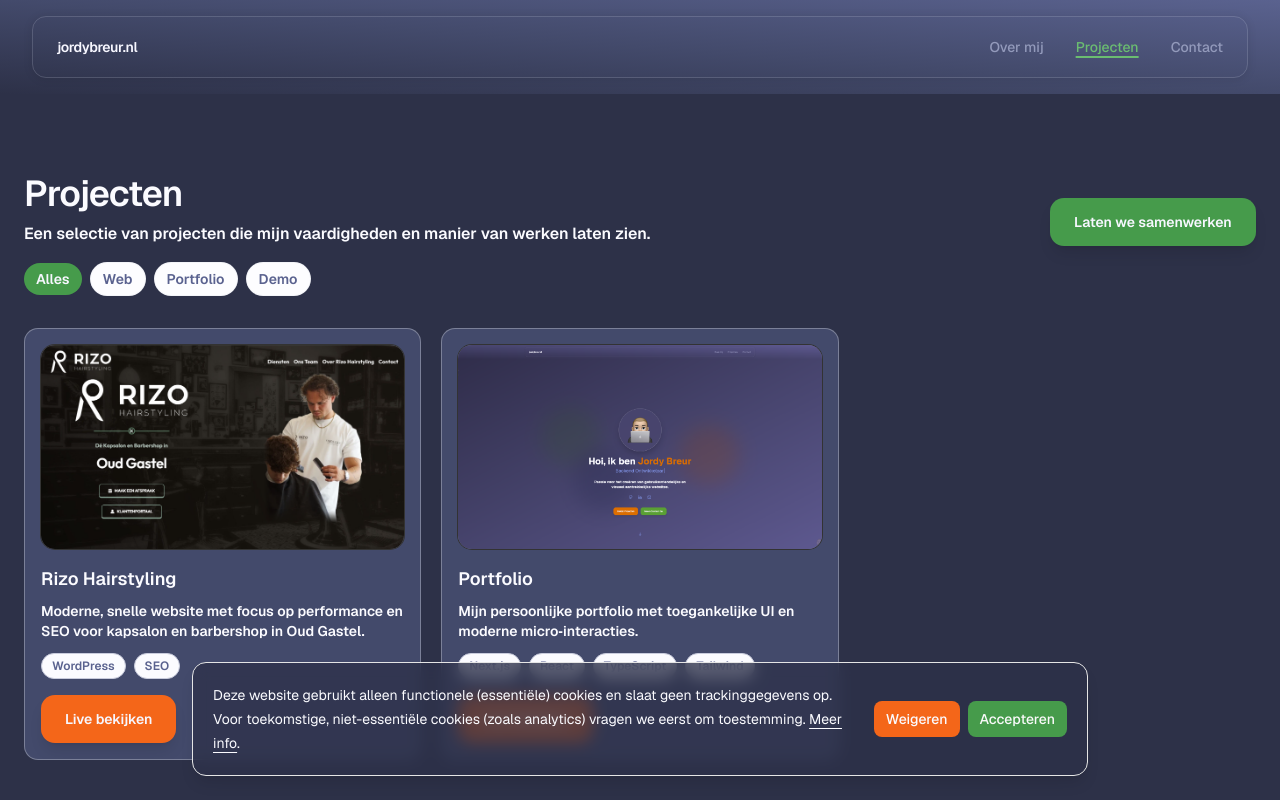
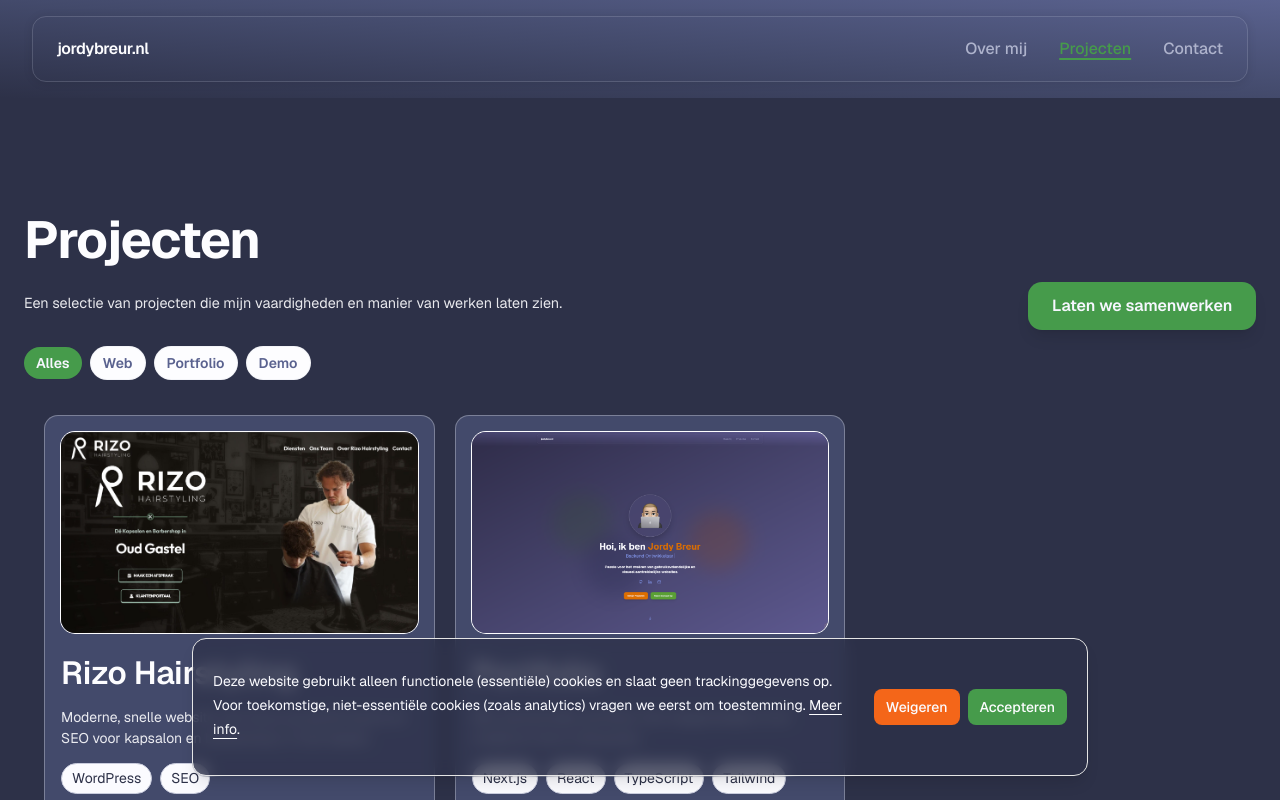
Before and after one commit to Joooooordy/portfolio-nextjs, a Next.js app: page /projects in a window 1280 px wide. Built offline with nearby package versions, Linux system fonts and the light colour scheme.

Commit message:
changes final

```diff
--- a/app/contact/page.tsx
+++ b/app/contact/page.tsx
@@ -58,7 +58,7 @@ export default function ContactPage() {
           >
             <Card className="bg-cool_gray-300/80 rounded-2xl shadow-lg hover:shadow-2xl hover:scale-[1.02] transition-all duration-300 h-full p-8">
               <CardContent className="space-y-6 p-0">
-                <p className="text-ghost_white-800 leading-relaxed font-semibold">
+                <p className="text-ghost_white-800 leading-relaxed">
                   Stuur me gerust een bericht via het formulier, of neem direct contact op via onderstaande gegevens.
                 </p>
 
@@ -72,7 +72,7 @@ export default function ContactPage() {
                       <p className="text-sm text-ghost_white-800/70 font-medium">E-mail</p>
                       <a
                         href="mailto:contact@jordybreur.nl"
-                        className="text-ghost_white-800 hover:text-dark_spring_green-600 transition-colors font-semibold"
+                        className="text-ghost_white-800 hover:text-dark_spring_green-600 transition-colors"
                       >
                         contact@jordybreur.nl
                       </a>
@@ -85,7 +85,7 @@ export default function ContactPage() {
                     </div>
                     <div>
                       <p className="text-sm text-ghost_white-800/70 font-medium">Locatie</p>
-                      <p className="text-ghost_white-800 font-semibold">
+                      <p className="text-ghost_white-800">
                         Fijnaart
                       </p>
                     </div>
--- a/app/globals.css
+++ b/app/globals.css
@@ -77,8 +77,9 @@
   --color-syracuse_red_orange: var(--color-syracuse_red_orange-500);
 
   /* Base background/foreground tokens used in utilities */
-  --color-background: var(--color-cool_gray-200);
-  --color-foreground: var(--color-black-600);
+  /* Use a dark branded background with high-contrast light foreground for WCAG AA/AAA */
+  --color-background: var(--color-cool_gray-200); /* #2d3148 */
+  --color-foreground: var(--color-ghost_white-900); /* #fdfdff */
   --color-sidebar-ring: var(--sidebar-ring);
   --color-sidebar-border: var(--sidebar-border);
   --color-sidebar-accent-foreground: var(--sidebar-accent-foreground);
@@ -122,20 +123,21 @@
   --font-sans: 'Geist', ui-sans-serif, system-ui, sans-serif;
   --font-mono: 'Geist Mono', ui-monospace, SFMono-Regular, monospace;
   --radius: 0.625rem;
-  --background: oklch(1 0 0);
-  --foreground: oklch(0.145 0 0);
+  /* Align Tailwind design tokens with brand palette variables for consistent theming */
+  --background: var(--color-background);
+  --foreground: var(--color-foreground);
   --card: oklch(1 0 0);
-  --card-foreground: oklch(0.145 0 0);
+  --card-foreground: var(--color-oxford_blue-100);
   --popover: oklch(1 0 0);
-  --popover-foreground: oklch(0.145 0 0);
-  --primary: oklch(0.205 0 0);
-  --primary-foreground: oklch(0.985 0 0);
+  --popover-foreground: var(--color-foreground);
+  --primary: var(--color-dark_spring_green-600);
+  --primary-foreground: var(--color-ghost_white-900);
   --secondary: oklch(0.97 0 0);
-  --secondary-foreground: oklch(0.205 0 0);
+  --secondary-foreground: var(--color-oxford_blue-100);
   --muted: oklch(0.97 0 0);
-  --muted-foreground: oklch(0.556 0 0);
+  --muted-foreground: var(--color-cool_gray-700);
   --accent: oklch(0.97 0 0);
-  --accent-foreground: oklch(0.205 0 0);
+  --accent-foreground: var(--color-oxford_blue-100);
   --destructive: oklch(0.577 0.245 27.325);
   --border: oklch(0.922 0 0);
   --input: oklch(0.922 0 0);
@@ -146,13 +148,41 @@
   --chart-4: oklch(0.828 0.189 84.429);
   --chart-5: oklch(0.769 0.188 70.08);
   --sidebar: oklch(0.985 0 0);
-  --sidebar-foreground: oklch(0.145 0 0);
-  --sidebar-primary: oklch(0.205 0 0);
-  --sidebar-primary-foreground: oklch(0.985 0 0);
+  --sidebar-foreground: var(--color-oxford_blue-100);
+  --sidebar-primary: var(--primary);
+  --sidebar-primary-foreground: var(--primary-foreground);
   --sidebar-accent: oklch(0.97 0 0);
-  --sidebar-accent-foreground: oklch(0.205 0 0);
+  --sidebar-accent-foreground: var(--color-oxford_blue-100);
   --sidebar-border: oklch(0.922 0 0);
   --sidebar-ring: oklch(0.708 0 0);
+
+  /* Unified typography scale (rem-based; responsive via clamp for headings) */
+  --font-weight-regular: 400;
+  --font-weight-medium: 500;
+  --font-weight-semibold: 600;
+  --font-weight-bold: 700;
+
+  --font-size-body-sm: 0.875rem; /* 14px for small meta text */
+  --line-height-body-sm: 1.5;
+
+  --font-size-body: 0.9rem; /* 16px minimum */
+  --line-height-body: 1.6; /* 1.45–1.7 target */
+
+  --font-size-body-lg: 1.125rem; /* 18px */
+  --line-height-body-lg: 1.65;
+
+  /* Heading sizes use fluid clamp for better responsiveness */
+  --font-size-h1: clamp(2rem, 1.25rem + 2.8vw, 3.25rem);
+  --font-size-h2: clamp(1.75rem, 1.1rem + 2vw, 2.5rem);
+  --font-size-h3: clamp(1.5rem, 1rem + 1.4vw, 2rem);
+  --font-size-h4: clamp(1.25rem, 0.95rem + 0.9vw, 1.5rem);
+  --font-size-h5: clamp(1.125rem, 0.95rem + 0.4vw, 1.25rem);
+  --font-size-h6: 1rem;
+
+  --line-height-heading-tight: 1.2;
+  --line-height-heading: 1.3;
+  --tracking-heading-tight: -0.015em;
+  --tracking-heading: -0.01em;
 }
 
 html {
@@ -166,9 +196,13 @@ html, body {
 }
 
 body {
-  background-color: var(--color-background);
-  color: var(--color-foreground);
-  /* Use Tailwind's font-sans (Geist) via class on <body> to avoid duplication */
+  /* Typography base defaults */
+  font-family: var(--font-sans), serif;
+  font-size: var(--font-size-body);
+  line-height: var(--line-height-body);
+  letter-spacing: 0;
+  -webkit-font-smoothing: antialiased;
+  -moz-osx-font-smoothing: grayscale;
   text-rendering: optimizeLegibility;
 }
 
@@ -261,6 +295,89 @@ body {
   body {
     @apply bg-background text-foreground;
   }
+  /* Headings hierarchy */
+  h1, h2, h3, h4, h5, h6 {
+    font-family: var(--font-sans), serif;
+    color: var(--foreground);
+    line-height: var(--line-height-heading);
+    margin-block: 0.6em 0.4em;
+  }
+  h1 {
+    font-size: var(--font-size-h1);
+    font-weight: var(--font-weight-bold);
+    letter-spacing: var(--tracking-heading-tight);
+    line-height: var(--line-height-heading-tight);
+  }
+  h2 {
+    font-size: var(--font-size-h2);
+    font-weight: var(--font-weight-bold);
+    letter-spacing: var(--tracking-heading);
+  }
+  h3 {
+    font-size: var(--font-size-h3);
+    font-weight: var(--font-weight-semibold);
+    letter-spacing: var(--tracking-heading);
+  }
+  h4 {
+    font-size: var(--font-size-h4);
+    font-weight: var(--font-weight-semibold);
+    letter-spacing: -0.005em;
+  }
+  h5 {
+    font-size: var(--font-size-h5);
+    font-weight: var(--font-weight-medium);
+  }
+  h6 {
+    font-size: var(--font-size-h6);
+    font-weight: var(--font-weight-medium);
+    letter-spacing: 0.005em;
+  }
+
+  /* Text elements */
+  p {
+    font-size: var(--font-size-body);
+    line-height: var(--line-height-body);
+    margin-block: 0.75em 1em;
+  }
+  small, .text-body-sm {
+    font-size: var(--font-size-body-sm);
+    line-height: var(--line-height-body-sm);
+  }
+  .text-body, .prose p {
+    font-size: var(--font-size-body);
+    line-height: var(--line-height-body);
+  }
+  .text-body-lg {
+    font-size: var(--font-size-body-lg);
+    line-height: var(--line-height-body-lg);
+  }
+
+  /* Links: maintain accessible contrast and clear hover state */
+  a {
+    color: var(--foreground);
+    text-decoration-thickness: 0.08em;
+    text-underline-offset: 0.2em;
+  }
+  a:hover {
+    text-decoration: underline;
+  }
+
+  /* Lists */
+  ul, ol {
+    padding-inline-start: 1.25rem;
+    margin-block: 0.5em 1em;
+  }
+  li {
+    margin-block: 0.25em;
+  }
+
+  /* Code */
+  code, kbd, samp, pre {
+    font-family: var(--font-mono);
+  }
+  code {
+    font-size: 0.9375rem;
+  }
 }
 
 /* Custom animations for Hero section */
--- a/app/projects/projects-client.tsx
+++ b/app/projects/projects-client.tsx
@@ -50,8 +50,8 @@ export default function ProjectsClient() {
         <header className="mb-6 flex flex-col gap-4 sm:mb-8">
           <div className="flex flex-col items-start justify-between gap-4 sm:flex-row sm:items-end">
             <div>
-              <h1 className="text-4xl font-semibold tracking-tight text-ghost_white-800">Projecten</h1>
-              <p className="mt-2 max-w-2xl text-ghost_white-800 font-semibold">
+              <h1 className="tracking-tight">Projecten</h1>
+              <p className="mt-2 max-w-2xl text-body text-foreground/90">
                 Een selectie van projecten die mijn vaardigheden en manier van werken laten zien.
               </p>
             </div>
@@ -106,13 +106,13 @@ export default function ProjectsClient() {
                   />
                 </div>
                 <div className="mt-4">
-                  <h2 className="text-lg font-semibold text-ghost_white-800">{p.title}</h2>
-                  <p className="mt-2 text-sm font-semibold text-ghost_white-800">{p.description}</p>
+                  <h3 className="font-semibold">{p.title}</h3>
+                  <p className="mt-2 text-body-sm text-foreground/90">{p.description}</p>
                   <div className="mt-3 flex flex-wrap gap-2">
                     {p.tags.map((tag) => (
                       <span
                         key={tag}
-                        className="rounded-full border border-cool_gray-800 bg-ghost_white-800 px-2.5 py-1 text-xs font-semibold text-cool_gray-400"
+                        className="rounded-full border border-cool_gray-800 bg-ghost_white-800 px-2.5 py-1 text-body-sm text-background"
                       >
                         {tag}
                       </span>
@@ -128,7 +128,7 @@ export default function ProjectsClient() {
                                 aria-label={`Open ${p.title} in een nieuw tabblad`}>Live bekijken </a>
                         </Button>
                     ) : (
-                      <span className="inline-flex items-center gap-2 rounded-full border border-cool_gray-800/20 bg-ghost_white-900 px-3 py-1.5 text-sm text-cool_gray-600">
+                      <span className="inline-flex items-center gap-2 rounded-full border border-cool_gray-800/20 bg-ghost_white-900 px-3 py-1.5 text-body-sm text-muted-foreground">
                         Privé of in ontwikkeling
                       </span>
                     )}
--- a/components/AboutSection.tsx
+++ b/components/AboutSection.tsx
@@ -99,7 +99,7 @@ export default function AboutSection() {
                 {/* Profielbeschrijving */}
                 <Card className="md:col-span-7 bg-cool_gray-300 text-ghost_white-800 rounded-2xl shadow-lg hover:shadow-2xl transition-all duration-300 p-8">
                     <CardContent className="space-y-6 p-0">
-                        <p className="font-semibold leading-relaxed text-md md:text-md">
+                        <p className="leading-relaxed text-md md:text-md">
                             Hallo! Ik ben Jordy Breur, een gepassioneerde Junior Developer met een liefde voor moderne webontwikkeling, clean code en intuïtieve gebruikersinterfaces. In 2025 ben ik Cum Laude afgestudeerd in Software Development. Daarnaast werk ik momenteel bij Fremen IT Workers en KPN. Ik geloof in samenwerking, kwaliteit en het continu verbeteren van mijn vaardigheden om de best mogelijke oplossingen te leveren.</p>
                         <Button className="bg-syracuse_red_orange-600 text-ghost_white rounded-xl px-6 py-3 font-semibold shadow-lg hover:shadow-xl transition-all"
                                 asChild>
@@ -144,7 +144,7 @@ export default function AboutSection() {
                                             <p className="text-sm font-semibold text-dark_spring_green-700">
                                                 {item.company}
                                             </p>
-                                            <p className="text-cool_gray-900 leading-relaxed font-semibold">
+                                            <p className="text-cool_gray-900 leading-relaxed">
                                                 {item.description}
                                             </p>
                                         </CardContent>
--- a/components/Hero.tsx
+++ b/components/Hero.tsx
@@ -129,7 +129,7 @@ export default function Hero() {
                 >
                     <div className="text-xl md:text-2xl text-ghost_white-800">
                         {subtitles.map((subtitle, index) => (
-                            <motion.p
+                            <motion.h5
                                 key={index}
                                 initial={{ opacity: 0, y: 20 }}
                                 animate={{
@@ -140,7 +140,7 @@ export default function Hero() {
                                 className="absolute inset-0 flex items-center justify-center"
                             >
                                 {subtitle}
-                            </motion.p>
+                            </motion.h5>
                         ))}
                     </div>
                 </motion.div>
@@ -178,7 +178,7 @@ export default function Hero() {
                         className="rounded-full hover:bg-syracuse_red_orange-600/10 hover:text-syracuse_red_orange-600 transition-colors"
                         asChild
                     >
-                        <a href="mailto:contact@jordybreur.nl" aria-label="Email">
+                        <a href="/contact" aria-label="Email">
                             <Mail className="w-8 h-8 text-oxford_blue-800" />
                         </a>
                     </Button>
--- a/components/ProjectsSection.tsx
+++ b/components/ProjectsSection.tsx
@@ -19,7 +19,7 @@ export default function ProjectsSection() {
             <div className="grid grid-cols-1 sm:grid-cols-2 lg:grid-cols-3 gap-8">
                 {projects.map((p) => (
                     <Card key={p.title}
-                          className="bg-cool_gray-300 rounded-2xl shadow-lg hover:shadow-2xl overflow-hidden transition-transform hover:scale-105">
+                          className="bg-cool_gray-300 rounded-2xl shadow-lg hover:shadow-2xl overflow-hidden transition-shadow">
                         <CardHeader className="p-0">
                             <div className="relative w-full h-60">
                                 <Image src={p.image} alt={p.title} fill className="rounded-t-2xl object-cover" loading="lazy" sizes="(max-width: 640px) 100vw, (max-width: 1024px) 50vw, 33vw"/>
--- a/components/SkillsSection.tsx
+++ b/components/SkillsSection.tsx
@@ -42,7 +42,7 @@ export default function SkillsSection() {
                                 {s.icon}
                             </div>
                             <h3 className="text-xl font-bold mb-2">{s.title}</h3>
-                            <p className="text-ghost_white-800 text-sm font-semibold">{s.desc}</p>
+                            <p className="text-ghost_white-800 text-sm ">{s.desc}</p>
                         </CardContent>
                     </Card>
                 ))}
--- a/components/navbar.tsx
+++ b/components/navbar.tsx
@@ -33,9 +33,9 @@ export default function Navbar() {
     return () => window.removeEventListener("scroll", handleScroll);
   }, []);
 
-  const linkBase = "rounded-md px-3 py-2 text-sm font-medium focus:outline-none focus:ring-2 focus:ring-oxford_blue-800/40";
-  const linkIdle = "text-cool_gray-600 hover:text-dark_spring_green-600 transition-colors duration-200 ease-out font-medium";
-  const linkActive = "text-dark_spring_green-700 underline underline-offset-4 font-medium decoration-2 decoration-spring_green-500";
+  const linkBase = "rounded-md px-3 py-2 text-base font-medium focus:outline-none focus:ring-2 focus:ring-oxford_blue-800/40";
+  const linkIdle = "text-muted-foreground hover:text-primary transition-colors duration-200 ease-out font-medium";
+  const linkActive = "text-primary underline underline-offset-4 font-medium decoration-2";
 
   return (
     <header
@@ -43,7 +43,7 @@ export default function Navbar() {
     >
       <div className="container-px mx-auto container">
         <nav className="my-4 flex items-center justify-between rounded-xl border border-cool_gray-800/20 p-3 shadow-[0_1px_10px_rgba(0,0,0,0.1)]" aria-label="Primair navigatiemenu" style={{ transform: 'translate3d(0,0,0)' }}>
-          <Link href="/" aria-label="Jordy Breur startpagina" className={`${linkBase} inline-flex items-center gap-2 text-ghost_white hover:text-dark_spring_green-600 transition-colors duration-200 ease-out`} aria-current={isActive("/") ? "page" : undefined}>
+          <Link href="/" aria-label="Jordy Breur startpagina" className={`${linkBase} inline-flex items-center gap-2 text-foreground hover:text-primary transition-colors duration-200 ease-out`} aria-current={isActive("/") ? "page" : undefined}>
             <span className="font-semibold tracking-tight">jordybreur.nl</span>
           </Link>
           <div className="flex items-center gap-1 sm:gap-2">
--- a/components/project-card.tsx
+++ b/components/project-card.tsx
@@ -11,9 +11,9 @@ export interface ProjectCardProps {
 
 export default function ProjectCard({ title, tech, description, href, imageSrc }: ProjectCardProps) {
   return (
-    <article className="group overflow-hidden rounded-xl border border-cool_gray-800/20 bg-ghost_white-900 shadow-soft transition-all duration-300 ease-out hover:-translate-y-0.5 hover:shadow-lg dark:border-cool_gray-300/10 dark:bg-cool_gray-200" aria-labelledby={`${slugify(title)}-title`}>
+    <article className="group overflow-hidden rounded-xl border border-cool_gray-800/20 bg-ghost_white-900 shadow-soft transition-shadow duration-300 ease-out hover:shadow-lg dark:border-cool_gray-300/10 dark:bg-cool_gray-200" aria-labelledby={`${slugify(title)}-title`}>
       <div className="relative aspect-[16/9] w-full overflow-hidden">
-        <Image src={imageSrc} alt="Schermafbeelding van project" fill className="object-cover transition-transform duration-300 ease-out group-hover:scale-[1.03]" sizes="(min-width: 1024px) 33vw, (min-width: 640px) 50vw, 100vw" />
+        <Image src={imageSrc} alt="Schermafbeelding van project" fill className="object-cover duration-300 ease-out" sizes="(min-width: 1024px) 33vw, (min-width: 640px) 50vw, 100vw" />
       </div>
       <div className="p-5">
         <h3 id={`${slugify(title)}-title`} className="mb-2 text-lg font-semibold text-cool_gray-400 dark:text-ghost_white-800">{title}</h3>
--- a/components/ui/button.tsx
+++ b/components/ui/button.tsx
@@ -5,7 +5,7 @@ import { cva, type VariantProps } from "class-variance-authority"
 import { cn } from "@/lib/utils"
 
 const buttonVariants = cva(
-  "inline-flex items-center justify-center gap-2 whitespace-nowrap rounded-lg text-sm font-semibold transition-all duration-300 ease-out focus-visible:outline-none focus-visible:ring-1 focus-visible:ring-ring disabled:pointer-events-none disabled:opacity-50 [&_svg]:pointer-events-none [&_svg]:size-6 [&_svg]:shrink-0",
+  "inline-flex items-center justify-center gap-2 whitespace-nowrap rounded-lg text-base font-semibold transition-all duration-300 ease-out focus-visible:outline-none focus-visible:ring-1 focus-visible:ring-ring disabled:pointer-events-none disabled:opacity-50 [&_svg]:pointer-events-none [&_svg]:size-6 [&_svg]:shrink-0",
   {
     variants: {
       variant: {
@@ -22,7 +22,7 @@ const buttonVariants = cva(
       },
       size: {
         default: "h-12 px-8 py-4",
-        sm: "h-8 px-3 text-xs",
+        sm: "h-9 px-4 text-sm",
         lg: "h-14 px-10 py-5",
         icon: "h-9 w-9",
       },
```
Also changed, not shown: app/about/page.tsx (+5 -5 lines), components/footer.tsx (+16 -14 lines).
